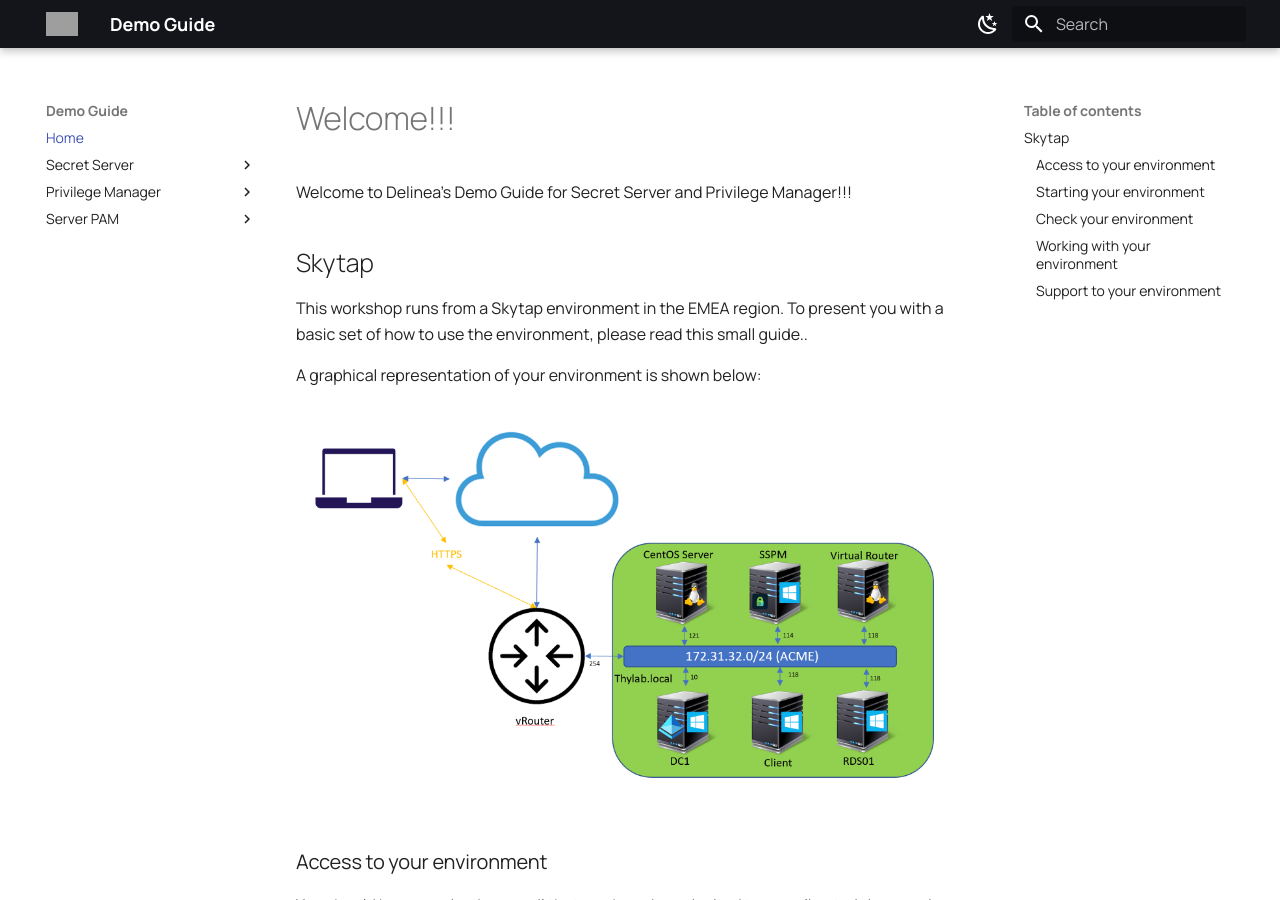
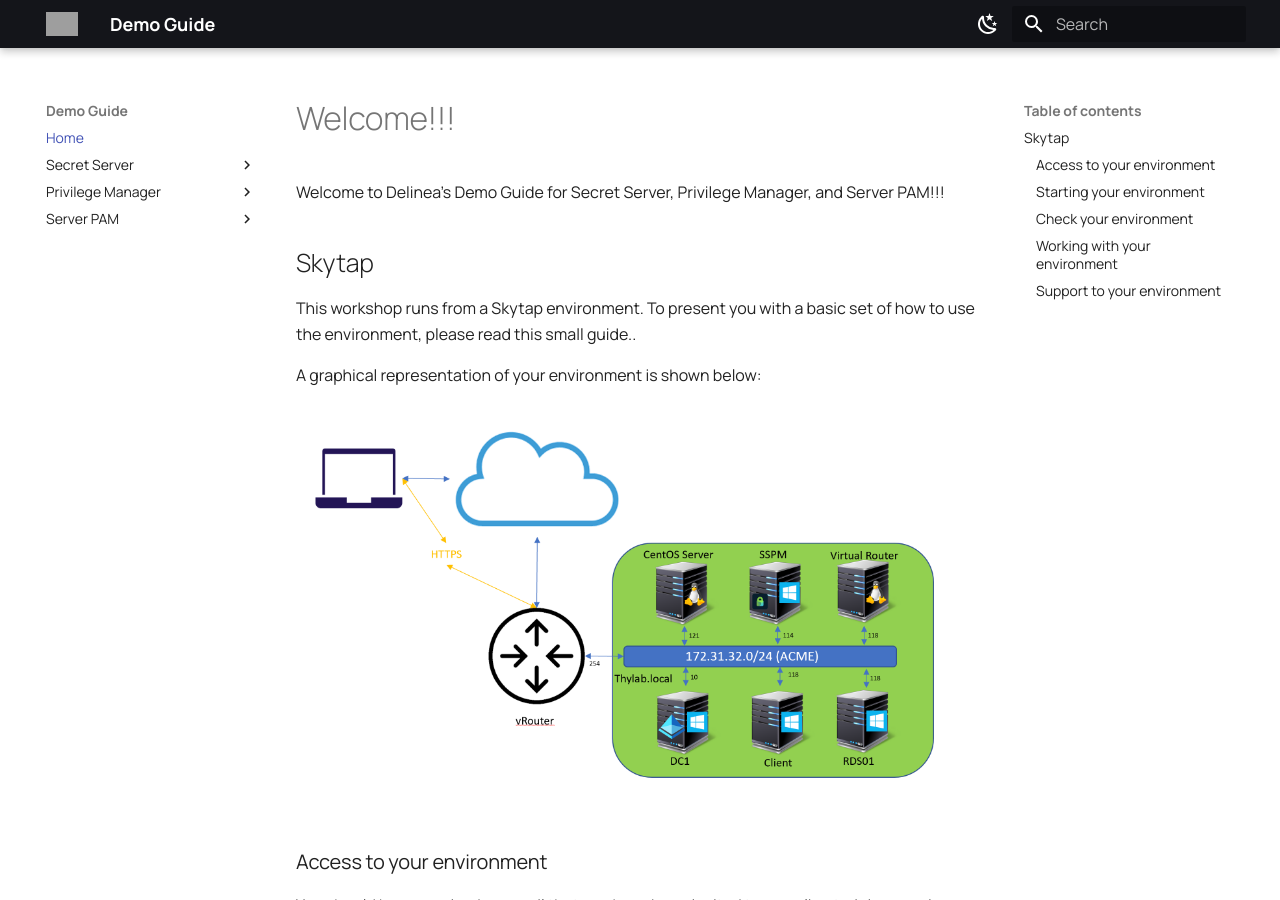
Before and after one commit to wessenstam/demoguide, an MkDocs documentation site: the page built from docs/index.md, in a window 1280 px wide and 900 px high. Built offline with MkDocs 1.6.1 and Material for MkDocs 9.7.7, drawn with Linux system fonts in a browser that asks for light colours; grey boxes are pictures that could not be loaded.

Commit message:
Some typos

```diff
--- a/docs/index.md
+++ b/docs/index.md
@@ -1,10 +1,10 @@
 # Welcome!!!
 
-Welcome to Delinea's Demo Guide for Secret Server and Privilege Manager!!!
+Welcome to Delinea's Demo Guide for Secret Server, Privilege Manager, and Server PAM!!!
 
 ## Skytap
 
-This workshop runs from a Skytap environment in the EMEA region. To present you with a basic set of how to use the environment, please read this small guide..
+This workshop runs from a Skytap environment. To present you with a basic set of how to use the environment, please read this small guide..
 
 A graphical representation of your environment is shown below:
 
```
